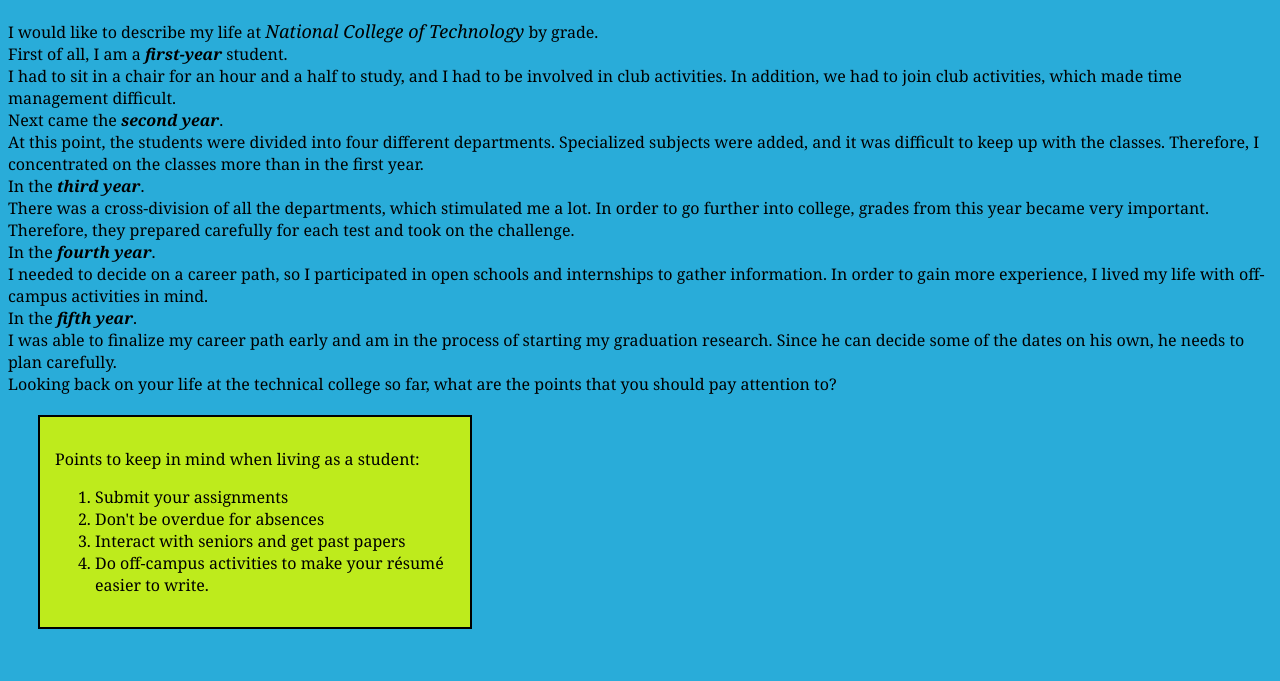
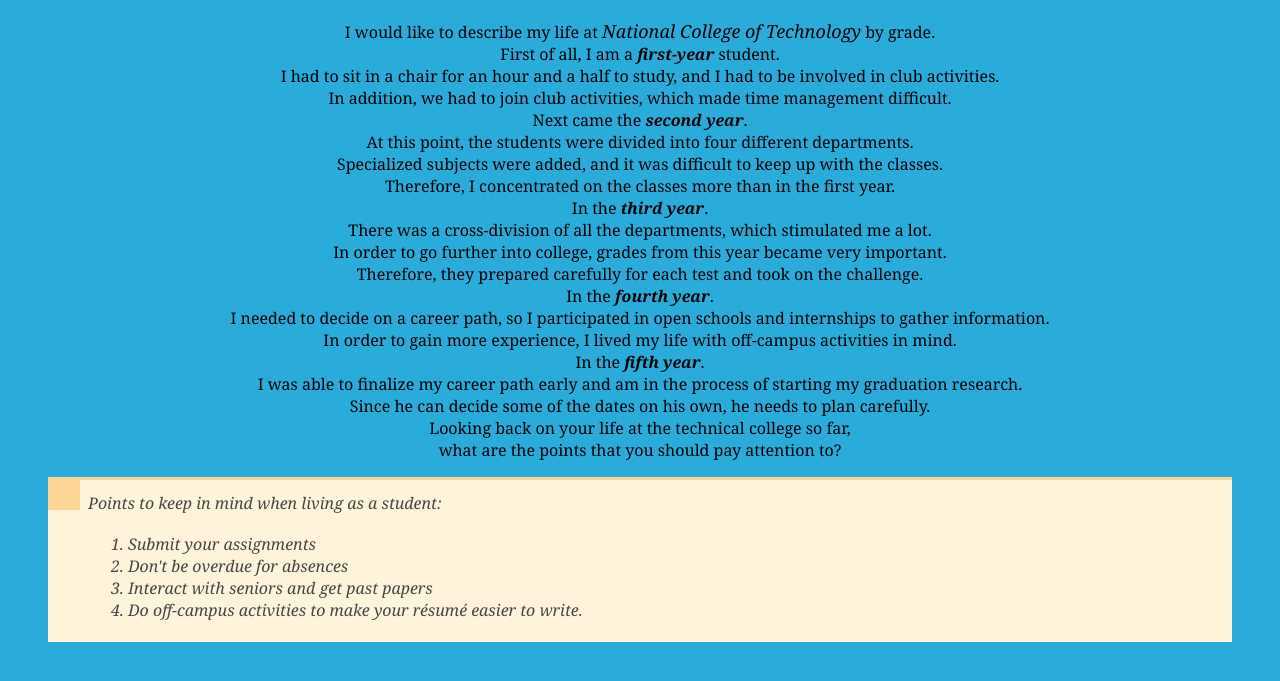
Before and after one commit to puni-pro/outlooks-homepage, a plain HTML site: page components/kazuki/kazuki_life.html in a window 1280 px wide. Shown: the part 67-748 px from the top of the page. Drawn offline with Linux system fonts and the light colour scheme.

Commit message:
text-center

```diff
--- a/components/kazuki/css/life.css
+++ b/components/kazuki/css/life.css
@@ -3,6 +3,9 @@
     font-family:Cambria, Cochin, Georgia, Times, 'Times New Roman', serif;
 }
 
+div{
+    text-align: center;
+}
 h1{
     color:#a13daaec;
     text-align: center;
@@ -10,14 +13,63 @@
 text-center{
     text-align: center;
 }
-blockquote{
-    border: solid 2px;
+blockquote {
+    position: relative;
+    padding: 0px 10px 5px 40px;
+    box-sizing: border-box;
+    font-style: italic;
+    color: #464646;
+    background: #fff0f0;
+    border-top: solid 3px #ff9d9d;
+}
+blockquote {
+    position: relative;
+    padding: 0px 10px 5px 40px;
+    box-sizing: border-box;
+    font-style: italic;
+    color: #464646;
+    background: #fff4db;
+    border-top: solid 3px #ffd596;
+}
+
+blockquote:before{
+    display: inline-block;
+    position: absolute;
+    top: 0;
+    left: 0;
+    width: 32px;
+    height: 30px;
+    text-align: center;
+    content: "\f10d";
+    font-family: FontAwesome;
+    color: #FFF;
+    font-size: 18px;
+    line-height: 30px;
+    background: #ffd596;
+    font-weight: 900;
+}
+
+blockquote p {
+    position: relative;
+    padding: 0;
+    margin: 10px 0;
+    z-index: 3;
+    line-height: 1.7;
+}
+
+blockquote cite {
+    display: block;
+    text-align: right;
+    color: #888888;
+    font-size: 0.9em;
+}
+/* blockquote{
     background-color: #cbf10deb;
-    width: 400px;
+    width: 600px;
     margin-top: 20px;
     margin-left: 30px;
     padding: 15px;
-}
+} */
 em.sample1{
     font-size: large;
 }
--- a/components/kazuki/css/selfln.css
+++ b/components/kazuki/css/selfln.css
@@ -1,6 +1,31 @@
 body{
     background-color: #5e79c9;
     font-family:Arial, Helvetica, sans-serif;
+}
+div{
+    text-align: center;
+}
+text-center{
+    text-align: center;
+}
+ul, ol {
+    background: #fffde8;
+    box-shadow: 0px 0px 10px 10px #fffde8;/*線の外側*/
+    border: dashed 2px #ffb03f;/*破線*/
+    border-radius: 9px;
+    margin-left: 30px;/*はみ出ないように調整*/
+    margin-right: 50px;/*はみ出ないように調整*/
+    padding: 0.5em 0.5em 0.5em 2em;
+  }
+
+  ul li, ol li {
+    line-height: 1.5;
+    padding: 0.5em 0;
+  }
+#cont{
+    width: 500px;
+    text-align: center;
+    margin: auto;
 }
 blockquote{
     border: solid 2px;
--- a/components/kazuki/kazuki_life.html
+++ b/components/kazuki/kazuki_life.html
@@ -8,19 +8,32 @@
 </head>
 
 <body>
+
     <h1>My life in NIT</h1>
+    <div class="center-list">
     <p>
         I would like to describe my life at <em class="sample1"> National College of Technology</em> by grade.<br>
-        First of all, I am a <em class="sample2">first-year</em> student. <br>I had to sit in a chair for an hour and a half to study, and I had to be involved in club activities. In addition, we had to join club activities, which made time management difficult.<br>
-        Next came the <em class="sample2">second year</em>. <br>At this point, the students were divided into four different departments. Specialized subjects were added, and it was difficult to keep up with the classes. Therefore, I concentrated on the classes more than in the first year.<br>
+        First of all, I am a <em class="sample2">first-year</em> student. <br>
+        I had to sit in a chair for an hour and a half to study, and I had to be involved in club activities.<br>
+        In addition, we had to join club activities, which made time management difficult.<br>
+        Next came the <em class="sample2">second year</em>. <br>
+        At this point, the students were divided into four different departments.<br>
+        Specialized subjects were added, and it was difficult to keep up with the classes.<br>
+        Therefore, I concentrated on the classes more than in the first year.<br>
         In the <em class="sample2">third year</em>.<br>
-        There was a cross-division of all the departments, which stimulated me a lot. In order to go further into college, grades from this year became very important. Therefore, they prepared carefully for each test and took on the challenge.<br>
+        There was a cross-division of all the departments, which stimulated me a lot. <br>
+        In order to go further into college, grades from this year became very important. <br>
+        Therefore, they prepared carefully for each test and took on the challenge.<br>
         In the <em class="sample2">fourth year</em>.<br>
-        I needed to decide on a career path, so I participated in open schools and internships to gather information. In order to gain more experience, I lived my life with off-campus activities in mind.<br>
+        I needed to decide on a career path, so I participated in open schools and internships to gather information. <br>
+        In order to gain more experience, I lived my life with off-campus activities in mind.<br>
         In the <em class="sample2">fifth year</em>.<br>
-        I was able to finalize my career path early and am in the process of starting my graduation research. Since he can decide some of the dates on his own, he needs to plan carefully.<br>
-        Looking back on your life at the technical college so far, what are the points that you should pay attention to?<br>
-
+        I was able to finalize my career path early and am in the process of starting my graduation research. <br>
+        Since he can decide some of the dates on his own, he needs to plan carefully.<br>
+        Looking back on your life at the technical college so far, <br>
+        what are the points that you should pay attention to?<br>
+    </p>
+    </div>
         <blockquote>
             <p>Points to keep in mind when living as a student:
                 <ol>
@@ -34,7 +47,7 @@
         </blockquote>
 
 
-    </p>
+
 </body>
 
 </html>
```
Also changed, not shown: components/kazuki/selfintro1.html (+10 -2 lines).
